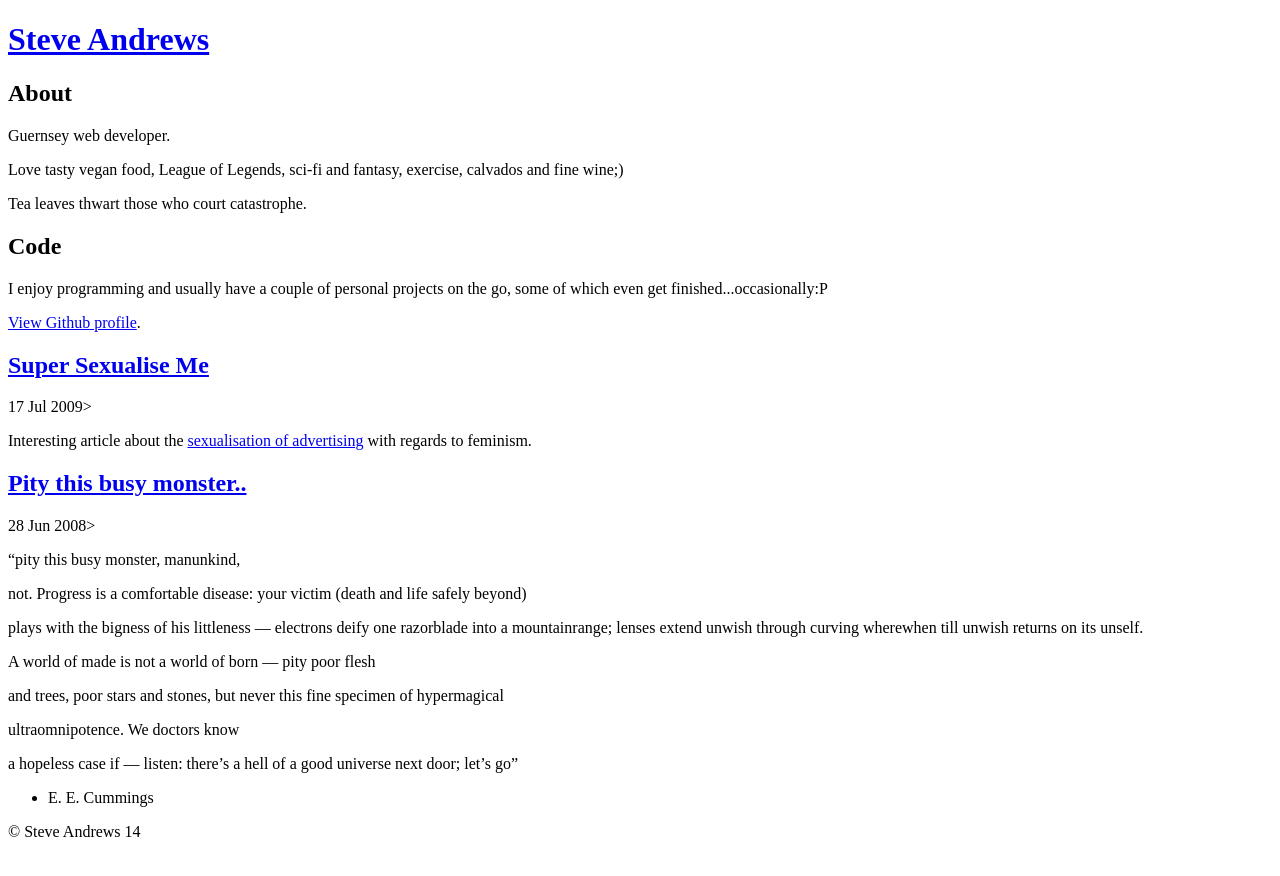
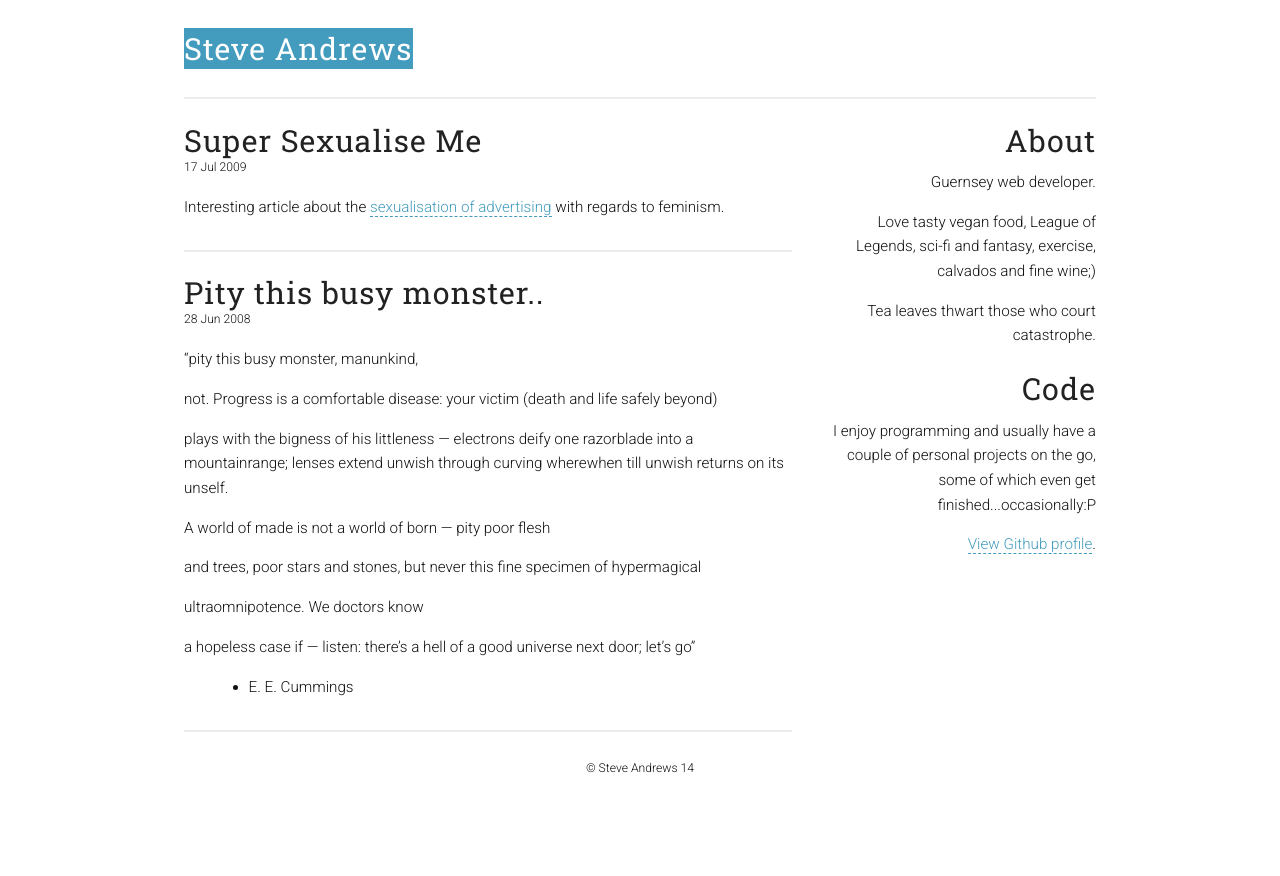
Before and after one commit to sal1n/sal1n.github.io, a Jekyll site: the page built from index.html, in a window 1280 px wide. Shown: the top 876 px of the page. Built offline with Jekyll 4.4.1, drawn with Linux system fonts in a browser that asks for light colours.

Commit message:
Styling.

```diff
--- a/assets/css/salin.css
+++ b/assets/css/salin.css
@@ -0,0 +1,261 @@
+body {
+    margin: 0;
+    font-family: 'Roboto', sans-serif;
+    font-size: 0.95em;
+    line-height: 1.618em;
+    color: #111;
+}
+
+/* /ht Ethan Marcotte - http://front.ie/l8rJaA */
+img, embed, object, video {
+    max-width: 100%;
+}
+
+.cf:before, .cf:after {
+    content: "";
+    display: block;
+}
+
+.cf:after {
+    clear: both;
+}
+
+table {
+    border-collapse: collapse;
+    border-spacing: 0;
+}
+
+h1, h2, h3, h4, h5, h6 {
+    font-family: 'Roboto Slab', serif;
+    margin-bottom: 0.809em;
+    line-height: 0.9em;
+    font-weight: 500;
+    line-height: 1;
+    color: #222;
+    letter-spacing: 1px;
+    font-size: 2em;
+}
+
+h1 {
+    border-bottom: 2px solid rgba(78, 68, 60, 0.1);
+    padding:1.1em 0;
+    margin:0;
+}
+h2 {
+    margin-bottom:0;
+}
+
+p, ul, ol, dl, blockquote {
+    line-height: 1.618em;
+    margin-bottom: 1em;
+    line-height: 1.618em;
+    max-width: 42em;
+}
+
+ul, ol {
+    list-style-type: disc;
+    margin-left: 1.618em;
+}
+
+nav ul, nav ol {
+    list-style: none;
+    margin: 0;
+    padding: 0;
+}
+
+b, strong {
+    font-weight: bold;
+}
+
+i, em {
+    font-style: italic;
+}
+
+small {
+    font-size: 80%;
+}
+
+a {
+    outline: none;
+    color: #439BBD;
+    text-decoration: none;
+    border-bottom: dashed 1px #439bbd;
+}
+
+    a:hover {
+        outline: none;
+        text-decoration: none;
+        background-color: #439BBD;
+        color: #fff;
+        -webkit-transition: color 750ms linear;
+        -moz-transition: color 750ms linear;
+        -o-transition: color 750ms linear;
+        -ms-transition: color 750ms linear;
+        transition: color 750ms linear;
+        -webkit-transition: background-color 750ms linear;
+        -moz-transition: background-color 750ms linear;
+        -o-transition: background-color 750ms linear;
+        -ms-transition: background-color 750ms linear;
+        transition: background-color 750ms linear;
+    }
+
+    a:active, a:focus {
+        outline: none;
+    }
+
+    a.current {
+        outline: none;
+        text-decoration: none;
+        background-color: #439BBD;
+        color: #fff;
+    }
+
+h1 a {
+    outline: none;
+    text-decoration: none;
+    background-color: #439BBD;
+    color: #fff;
+}
+
+    h1 a:hover {
+        color: #fff !important;
+    }
+
+h2 a {
+    background-color: inherit;
+    color:inherit;
+    outline: none;text-decoration: none;
+    border:none;
+}
+
+h2 a:hover {
+    background-color: inherit;
+    color:inherit;
+}
+
+.container {
+    padding: 0 1.618em;
+    margin: 0 auto;
+    max-width: 60em;
+}
+
+.content {
+    float:left;
+    max-width: 40em;
+    padding-right: 2em;
+    width: 40em;
+}
+
+.about {
+     float:right;
+     width:18em;
+     text-align:right;
+}
+
+.post .date {
+    font-size: 80%;
+}
+
+.side-list {
+    font-size: 80%;
+    margin: 0;
+    padding: 0;
+    list-style: none;
+}
+
+    .side-list li {
+        margin: 5px 0;
+    }
+
+.side-tags, .code, .friends {
+    font-size: 80%;
+}
+
+.post {
+    border-bottom: 2px solid rgba(78, 68, 60, 0.1);
+    padding-bottom: 1em;
+}
+
+.header {
+    border-bottom: 2px solid rgba(78, 68, 60, 0.1);
+}
+
+.bqstart {
+    float: left;
+    height: 45px;
+    margin-left: -14px;
+    font-size: 200%;
+    color: #439bbd;
+}
+
+.bqend {
+    font-size: 200%;
+    color: #439bbd;
+    float: right;
+}
+
+.author {
+    font-style: italic;
+    padding-top: 0;
+}
+
+.post-tags {
+    font-size: 80%;
+}
+
+.footer {
+    clear: both;
+    font-size: 80%;
+    text-align: center;
+    padding-top: 2em;
+}
+
+.post-content {
+    position: relative;
+    padding-bottom: 56.25%;
+    padding-top: 30px;
+    height: 0;
+    overflow: hidden;
+    margin: 20px 0;
+}
+
+iframe,  object, embed {
+    position: absolute;
+    top: 0;
+    left: 0;
+    width: 100%;
+    height: 100%;
+}
+
+label {
+    display:block;
+}
+input {
+    margin-bottom:5px;
+}
+
+@media (min-width: 44em) and (max-width: 63.236em) {
+    .container {
+        width:42em;
+    }
+}
+
+@media only screen and (max-width: 63.235em) {
+    p {
+        max-width: 100%;
+    }
+    .content {
+        padding-right:0;
+        width:100%;
+        max-width:100%;
+    }
+
+    .about {
+        clear:both;
+        float:none;
+        width:100%;
+        text-align: left;
+        border-bottom: 2px solid rgba(78, 68, 60, 0.1);
+        padding-bottom: 1em;
+    }
+}
--- a/index.html
+++ b/index.html
@@ -6,7 +6,7 @@ title: Steve Andrews - Guernsey Web Developer
 {% for post in site.posts %}
 <div class="post">
 <h2><a href="{{ post.url }}">{{ post.title }}</a></h2>
-<div class="date">{{ post.date | date_to_string }}></div>
+<div class="date">{{ post.date | date_to_string }}</div>
 {{ post.content }}
 </div>
 {% endfor %}
```
Also changed, not shown: _posts/2009-07-17-super-sexualise-me.md (+1 -1 lines).
